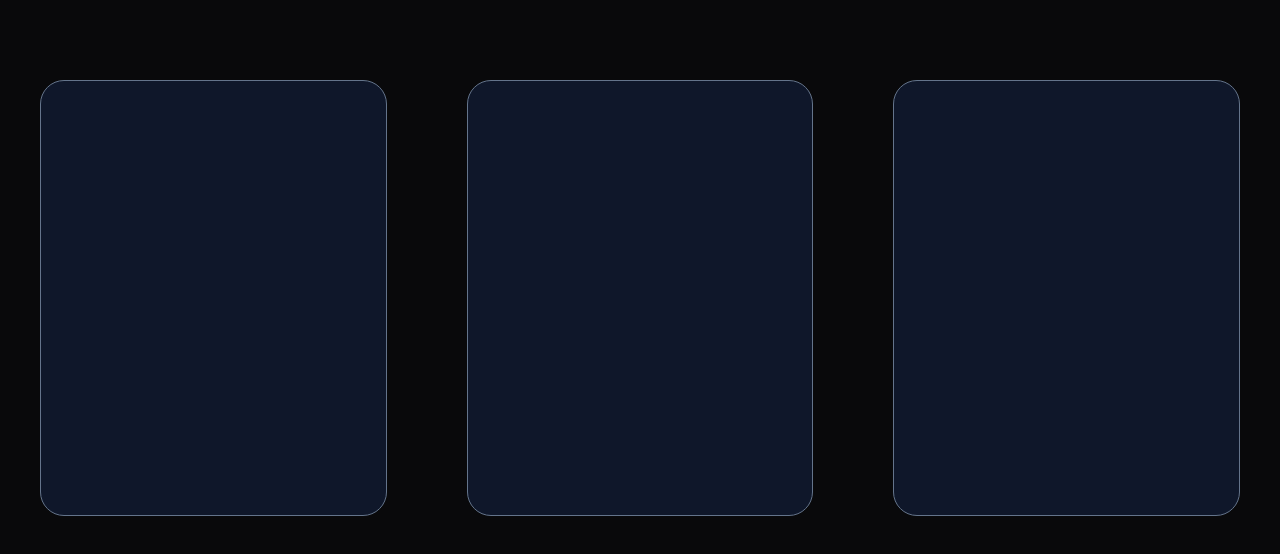
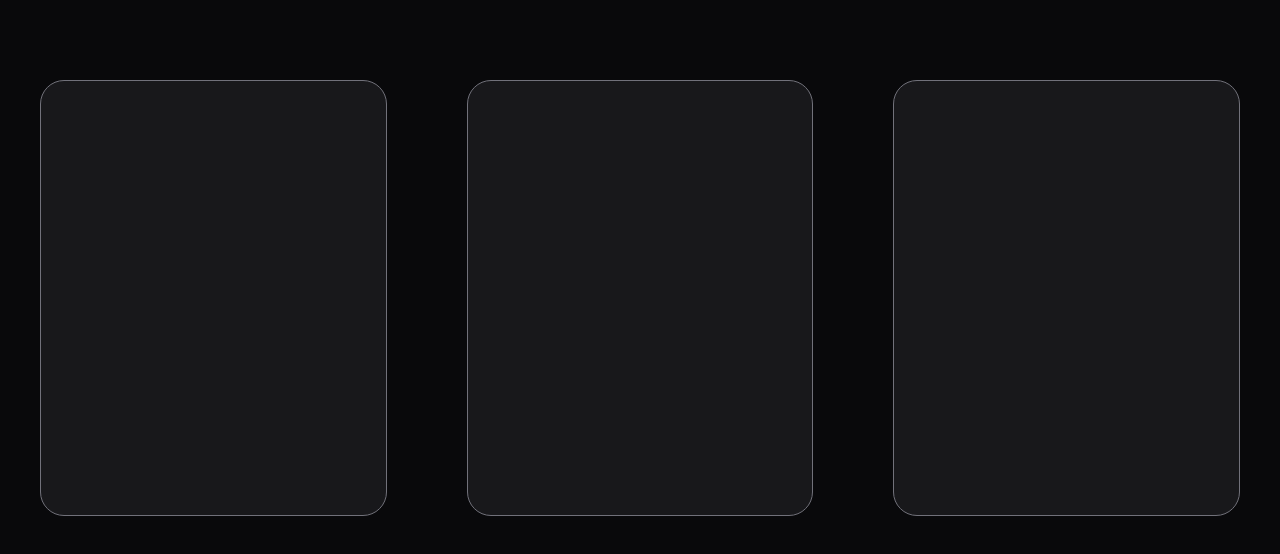
Before and after one commit to Pimer0/Pimerme, a React (Vite) app: page / in a window 1280 px wide. Shown: the top 554 px of the page. Built offline with nearby package versions, Linux system fonts and the light colour scheme.

Commit message:
quick color fix

```diff
--- a/src/components/Showcasecard.tsx
+++ b/src/components/Showcasecard.tsx
@@ -1,6 +1,6 @@
 function showcasecard () {
     return (
-        <div className="bg-slate-900 h-100 w-100 rounded-3xl border-slate-500 border m-10"></div>
+        <div className="bg-zinc-900 h-100 w-100 rounded-3xl border-zinc-500 border m-10"></div>
      );
 }
 
```
